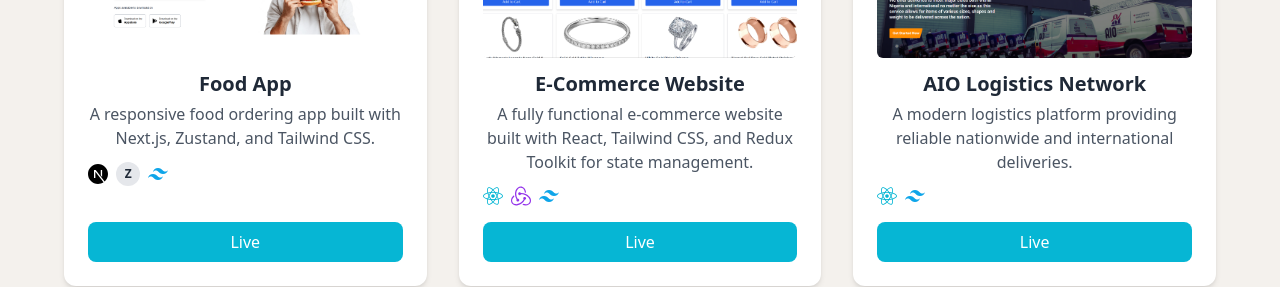
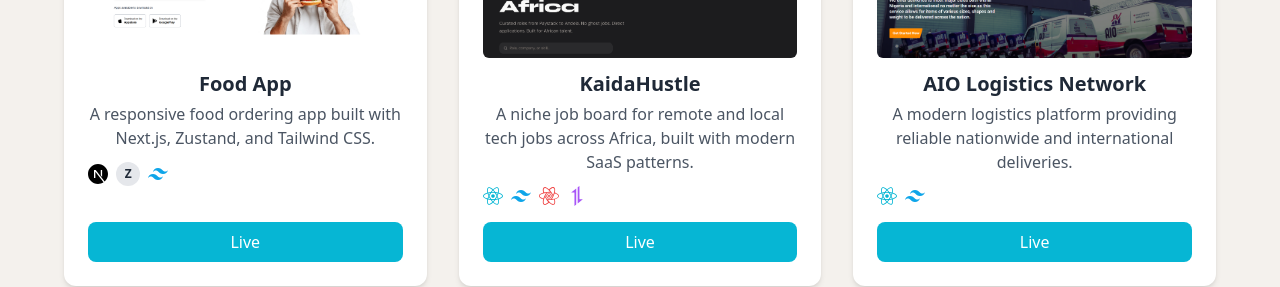
Before and after one commit to BigCelz/vite-portfolio, a React (Vite) app: page / in a window 1280 px wide. Shown: the part 1930-2217 px from the top of the page. Built offline with nearby package versions, Linux system fonts and the light colour scheme.

Commit message:
update projects

```diff
--- a/src/StackIcons.jsx
+++ b/src/StackIcons.jsx
@@ -1,5 +1,5 @@
 import { FaReact, FaNodeJs } from "react-icons/fa";
-import { SiNextdotjs, SiTailwindcss, SiRedux, SiVite, SiMongodb } from "react-icons/si";
+import { SiNextdotjs, SiTailwindcss, SiRedux, SiVite, SiMongodb, SiAxios, SiReactquery } from "react-icons/si";
 
 const StackIcons = {
   react: <FaReact className="text-cyan-500 w-5 h-5" />,
@@ -9,6 +9,8 @@
   next: <SiNextdotjs className="text-black w-5 h-5" />,
   tailwind: <SiTailwindcss className="text-sky-500 w-5 h-5" />,
   redux: <SiRedux className="text-purple-600 w-5 h-5" />,
+  axios: <SiAxios className="text-purple-500 w-5 h-5" />,
+  "tanstack-query": <SiReactquery className="text-red-500 w-5 h-5" />,
 
   // Custom text badges
   zustand: (
--- a/src/project-data/Projects.js
+++ b/src/project-data/Projects.js
@@ -3,6 +3,7 @@
 import aioImg from "../assets/aio.png";
 import disneyImg from "../assets/disney.png";
 import kaidaHeavensImg from "../assets/kaida.png";
+import kaidaHustle from "../assets/kh.png";
 
 const projects = [
   {
@@ -16,12 +17,12 @@
   },
   {
     id: 2,
-    title: "E-Commerce Website",
+    title: "KaidaHustle",
     description:
-      "A fully functional e-commerce website built with React, Tailwind CSS, and Redux Toolkit for state management.",
-    image: storeImg,
-    live: "https://kaida-store.vercel.app/",
-    stack: ["react", "redux", "tailwind"],
+      "A niche job board for remote and local tech jobs across Africa, built with modern SaaS patterns.",
+    image: kaidaHustle,
+    live: "https://kaida-hustle.netlify.app/",
+    stack: ["react", "tailwind", "tanstack-query", "axios"],
   },
   {
     id: 3,
@@ -44,10 +45,11 @@
   {
     id: 5,
     title: "KaidaHeavens",
-    description: "A MERN full-stack property platform to list, manage, and discover properties with secure login and live updates.",
+    description:
+      "A MERN full-stack property platform to list, manage, and discover properties with secure login and live updates.",
     image: kaidaHeavensImg,
     live: "https://real-estate-liart-psi.vercel.app/",
-    stack: ["vite", "NodeJs", "express", "mongodb", "redux", "tailwind", ],
+    stack: ["vite", "NodeJs", "express", "mongodb", "redux", "tailwind"],
   },
 ];
 
```
Also changed, not shown: src/assets/kh.png (added).
